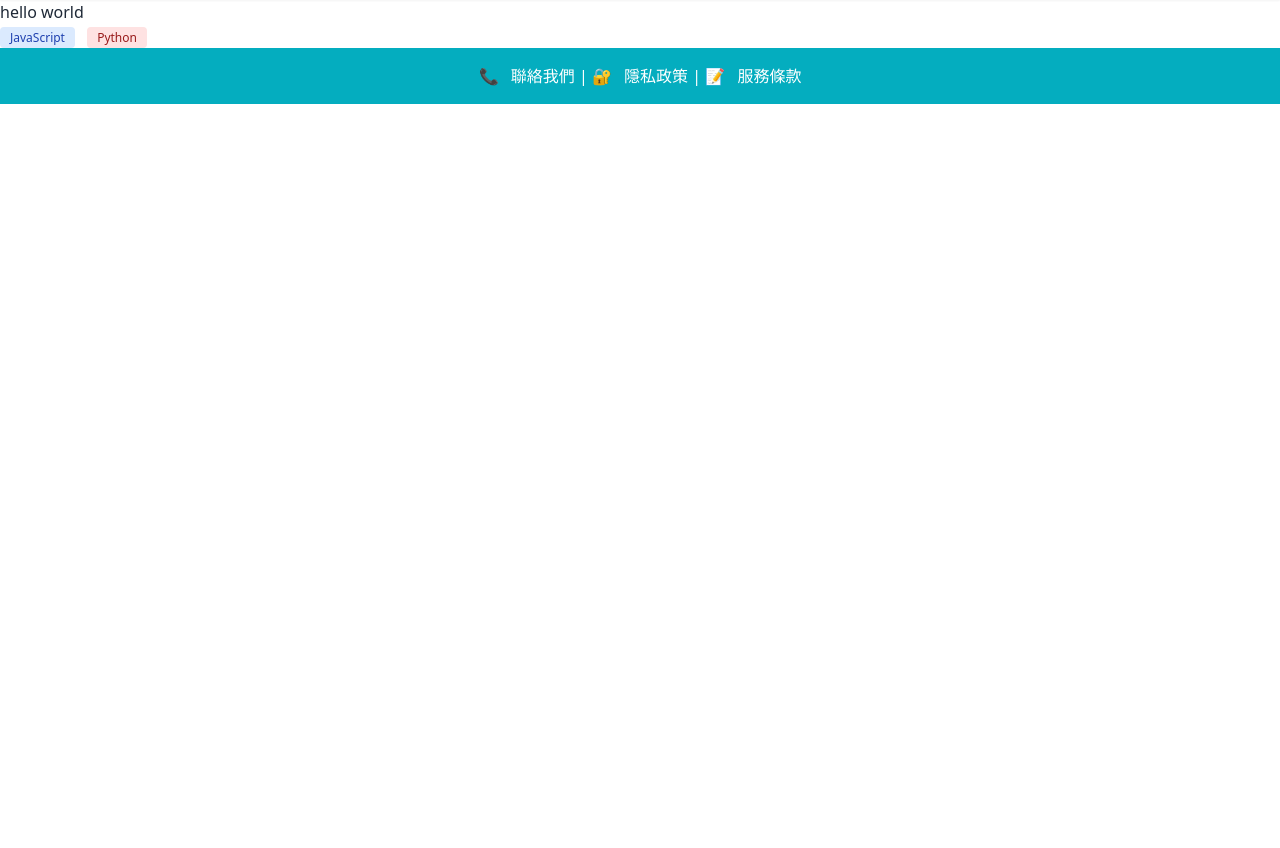
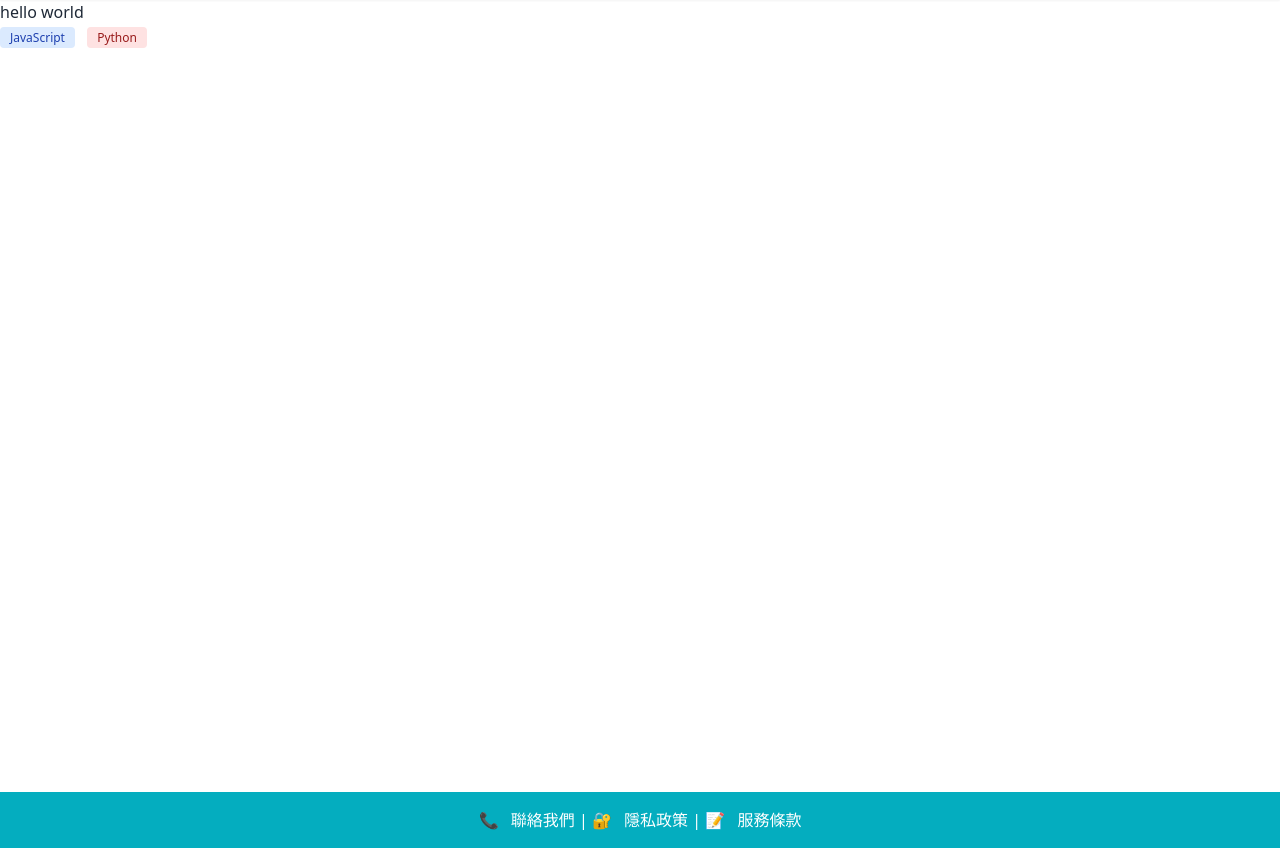
Before and after one commit to sabina726/17th-TechEcho, a Django app: page /nav in a window 1280 px wide. Shown: the part 96-944 px from the top of the page. Before the commit the page ends 200 px from the top, so only its background shows below. Run offline with Django 5.2, Linux system fonts and the light colour scheme; style sheets or scripts are compiled from the project's sources.

Commit message:
fix: fix footer

```diff
--- a/templates/shared/search.html
+++ b/templates/shared/search.html
@@ -76,8 +76,8 @@
     {% endblock  %}
 </div>
 
-<div class="flex flex-col">
-    <footer class="w-full p-4 text-center text-white bg-blue-1">
+<div class="flex flex-col min-h-screen">
+    <footer class="w-full p-4 mt-auto text-center text-white bg-blue-1">
             <a href="#" class="transition duration-300 ease-in-out hover:text-green-3">📞 &ensp;聯絡我們</a> |
             <a href="#" class="transition duration-300 ease-in-out hover:text-green-3">🔐 &ensp;隱私政策</a> |
             <a href="#" class="transition duration-300 ease-in-out hover:text-green-3">📝 &ensp;服務條款</a>
```
